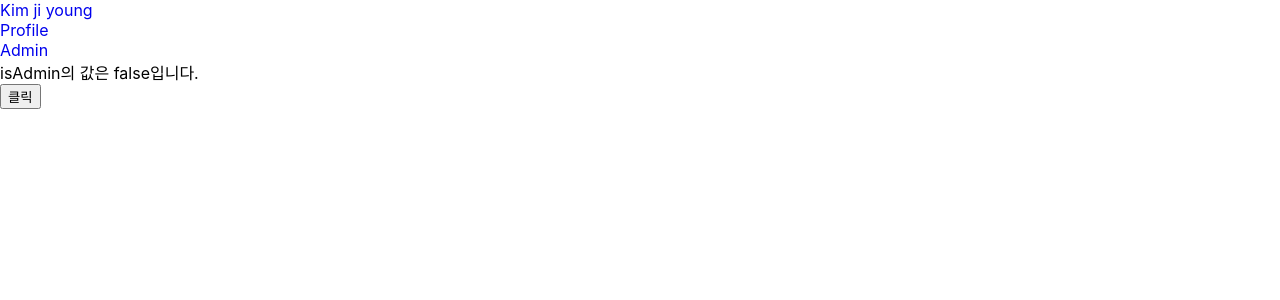
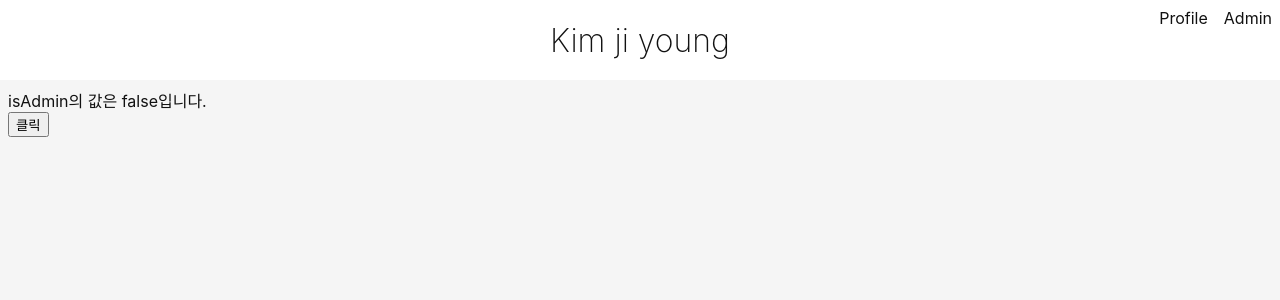
Before and after one commit to socratone/kimjiyoung, a React (Create React App) app: page /admin in a window 1280 px wide. Shown: the top 300 px of the page. Built offline with nearby package versions, Linux system fonts and the light colour scheme.

Commit message:
header와 main 레이아웃

```diff
--- a/src/App.css
+++ /dev/null
@@ -1,38 +0,0 @@
-.App {
-  text-align: center;
-}
-
-.App-logo {
-  height: 40vmin;
-  pointer-events: none;
-}
-
-@media (prefers-reduced-motion: no-preference) {
-  .App-logo {
-    animation: App-logo-spin infinite 20s linear;
-  }
-}
-
-.App-header {
-  background-color: #282c34;
-  min-height: 100vh;
-  display: flex;
-  flex-direction: column;
-  align-items: center;
-  justify-content: center;
-  font-size: calc(10px + 2vmin);
-  color: white;
-}
-
-.App-link {
-  color: #61dafb;
-}
-
-@keyframes App-logo-spin {
-  from {
-    transform: rotate(0deg);
-  }
-  to {
-    transform: rotate(360deg);
-  }
-}
--- a/src/App.js
+++ b/src/App.js
@@ -1,7 +1,6 @@
 import Routes from './components/Routes';
 import { Provider } from 'react-redux';
 import configureStore from './store/configureStore';
-import './App.css';
 
 const store = configureStore();
 
--- a/src/components/pc/Admin.js
+++ b/src/components/pc/Admin.js
@@ -2,6 +2,7 @@ import React from 'react';
 import { useDispatch } from 'react-redux';
 import { useSelector } from 'react-redux';
 import { activateAdmin } from '../../store/isAdmin';
+import styles from './Home.module.scss';
 
 const Admin = () => {
   const dispatch = useDispatch();
@@ -12,10 +13,13 @@ const Admin = () => {
   };
 
   return (
-    <main>
-      <div>{`isAdmin의 값은 ${isAdmin.toString()}입니다.`}</div>
-      <button onClick={() => handleClick()}>클릭</button>
-    </main>
+    <div className={styles.mainWrap}>
+      <div className={styles.mainBumper}></div>
+      <main className={styles.main}>
+        <div>{`isAdmin의 값은 ${isAdmin.toString()}입니다.`}</div>
+        <button onClick={() => handleClick()}>클릭</button>
+      </main>
+    </div>
   );
 }
 
--- a/src/components/pc/Home.js
+++ b/src/components/pc/Home.js
@@ -1,8 +1,14 @@
 import React from 'react';
+import styles from './Home.module.scss';
 
 const Home = () => {
   return (
-    <main>Home</main>
+    <div className={styles.mainWrap}>
+      <div className={styles.mainBumper}></div>
+      <main className={styles.main}>
+        <p>홈 화면</p>
+      </main>
+    </div>
   );
 }
 
--- /dev/null
+++ b/src/components/pc/Home.module.scss
@@ -0,0 +1 @@
+@import './common/main.scss';
--- a/src/components/pc/Nav.js
+++ b/src/components/pc/Nav.js
@@ -1,22 +1,23 @@
 import React from 'react';
 import { Link } from 'react-router-dom';
+import styles from './Nav.module.scss';
 
 const Nav = () => {
   return (
-    <nav>
-      <div>
+    <header className={styles.header}>
+      <div className={styles.title}>
         <Link to="/">Kim ji young</Link>
       </div>
 
-      <ul>
-        <li>
+      <ul className={styles.ul}>
+        <li className={styles.li}>
           <Link to="/profile">Profile</Link>
         </li>
-        <li>
+        <li className={styles.li}>
           <Link to="/admin">Admin</Link>
         </li>
       </ul>
-    </nav>
+    </header>
   );
 }
 
--- /dev/null
+++ b/src/components/pc/Nav.module.scss
@@ -0,0 +1,29 @@
+.header {
+  position: fixed;
+  top: 0;
+  width: 100vw;
+  height: 80px;
+  z-index: 1;
+}
+
+.title {
+  position: absolute;
+  display: flex;
+  justify-content: center;
+  align-items: center;
+  width: 100%;
+  height: 100%;
+  font-size: 32px;
+  font-weight: 200;
+}
+
+.ul {
+  position: absolute;
+  top: 8px;
+  right: 8px;
+  display: flex;
+}
+
+.li {
+  margin-left: 16px;
+}
--- a/src/components/pc/Profile.js
+++ b/src/components/pc/Profile.js
@@ -1,8 +1,14 @@
 import React from 'react';
+import styles from './Home.module.scss';
 
 const Profile = () => {
   return (
-    <main>Profile</main>
+    <div className={styles.mainWrap}>
+      <div className={styles.mainBumper}></div>
+      <main className={styles.main}>
+        <p>프로필 화면</p>
+      </main>
+    </div>
   );
 }
 
--- /dev/null
+++ b/src/components/pc/common/main.scss
@@ -0,0 +1,19 @@
+.mainWrap {
+  position: fixed;
+  width: 100vw;
+  height: 100vh;
+  display: flex;
+  flex-direction: column;
+  overflow: auto;
+}
+
+.mainBumper {
+  flex-shrink: 0;
+  height: 80px;
+}
+
+.main {
+  flex-grow: 1;
+  padding: 8px;
+  background-color: whitesmoke;
+}
--- a/src/index.css
+++ b/src/index.css
@@ -5,6 +5,7 @@ body {
     sans-serif;
   -webkit-font-smoothing: antialiased;
   -moz-osx-font-smoothing: grayscale;
+  color: #111111;
 }
 
 ul {
@@ -13,7 +14,12 @@ ul {
   list-style: none;
 }
 
+p {
+  margin: 0;
+}
+
 a {
+  color: #111111;
   text-decoration: none;
 }
 
```
